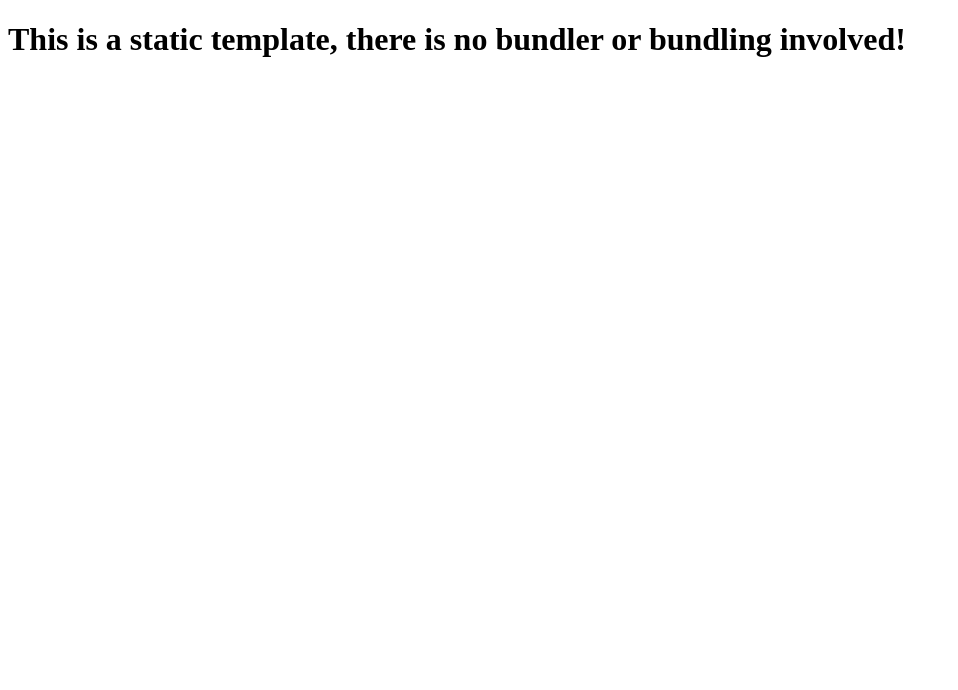
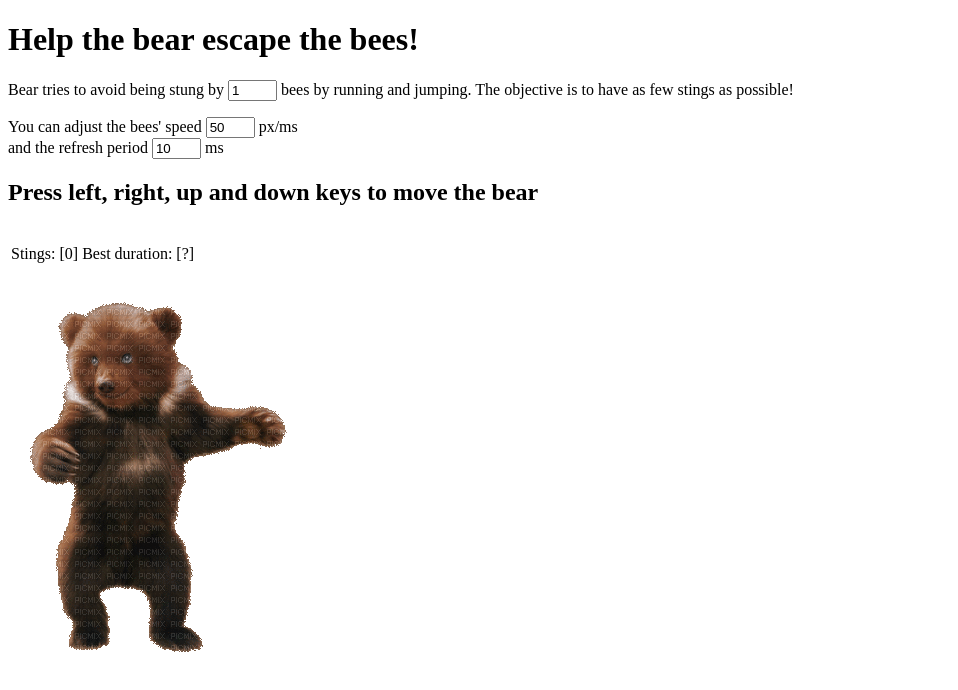
Before and after one commit to mlj10/Lab2, a website: page index.html in a window 1280 px wide. Shown: the whole page, without its empty margins (0-958 px from the left). Drawn offline with Linux system fonts and the light colour scheme.

Commit message:
initial commit

```diff
--- a/index.html
+++ b/index.html
@@ -1,12 +1,44 @@
 <!DOCTYPE html>
 <html lang="en">
   <head>
-    <meta charset="UTF-8">
-    <meta name="viewport" content="width=device-width, initial-scale=1.0">
-    <meta http-equiv="X-UA-Compatible" content="ie=edge">
+    <meta charset="UTF-8" />
+    <meta name="viewport" content="width=device-width, initial-scale=1.0" />
+    <meta http-equiv="X-UA-Compatible" content="ie=edge" />
     <title>Static Template</title>
   </head>
   <body>
-    <h1>This is a static template, there is no bundler or bundling involved!</h1>
+    <div id="title">
+      <h1>Help the bear escape the bees!</h1>
+      <p>
+        Bear tries to avoid being stung by
+        <input type="text" id="nBees" value="1" size="3" /> bees by running and
+        jumping. The objective is to have as few stings as possible!
+      </p>
+      <p>
+        You can adjust the bees' speed
+        <input type="text" id="speedBees" value="50" size="3" /> px/ms <br />
+        and the refresh period
+        <input type="text" id="periodTimer" value="10" size="3" /> ms
+      </p>
+
+      <h2>Press left, right, up and down keys to move the bear</h2>
+    </div>
+
+    <div id="scores">
+      <table>
+        <tr>
+          <td>
+            <p>Stings: [<span id="hits">0</span>]</p>
+          </td>
+          <td>
+            <p>Best duration: [<span id="duration">?</span>]</p>
+          </td>
+        </tr>
+      </table>
+    </div>
+
+    <div id="board">
+      <img src="./images/bear.gif" id="bear" alt="bear" />
+    </div>
   </body>
 </html>
```
Also changed, not shown: .codesandbox/workspace.json (added).
